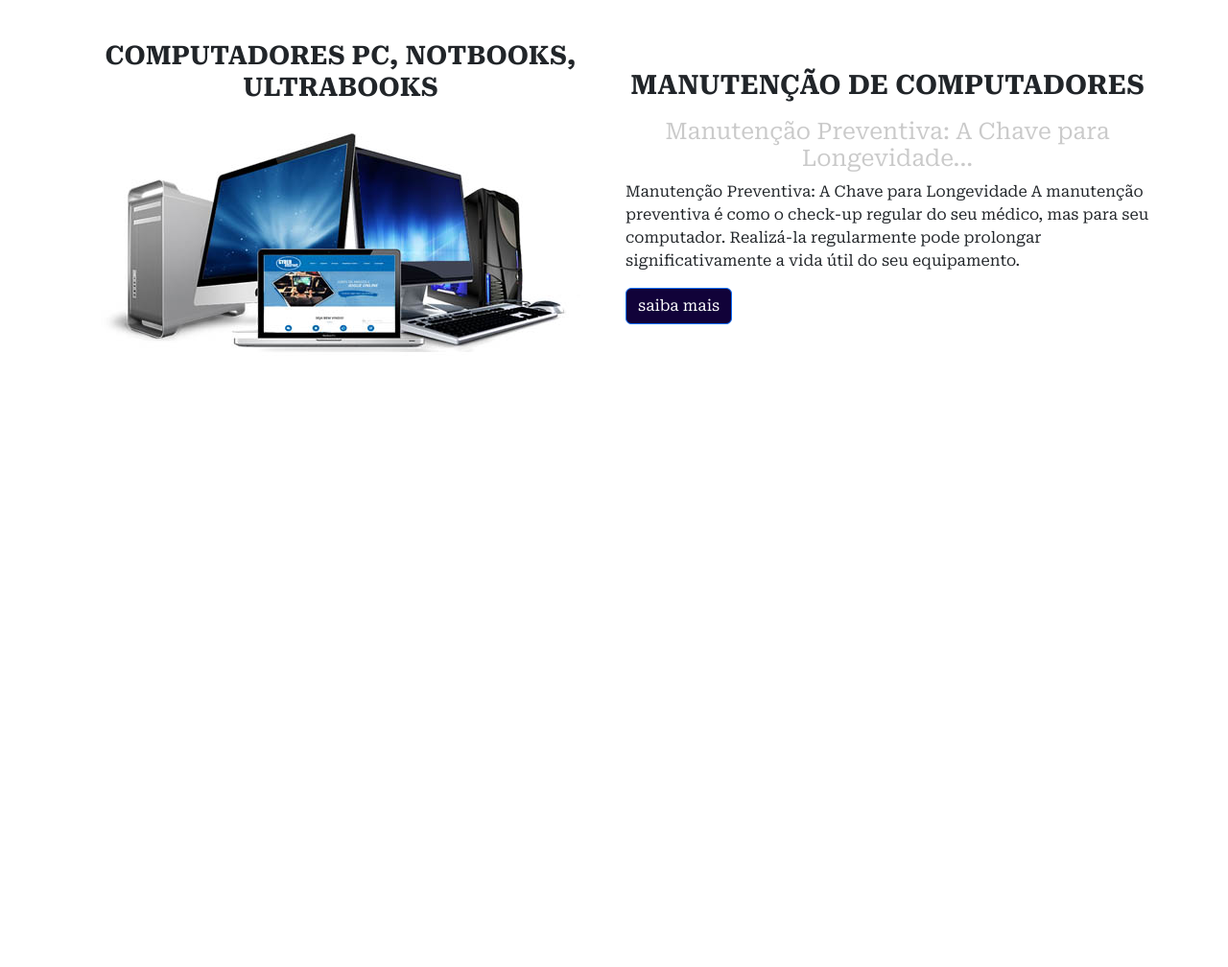
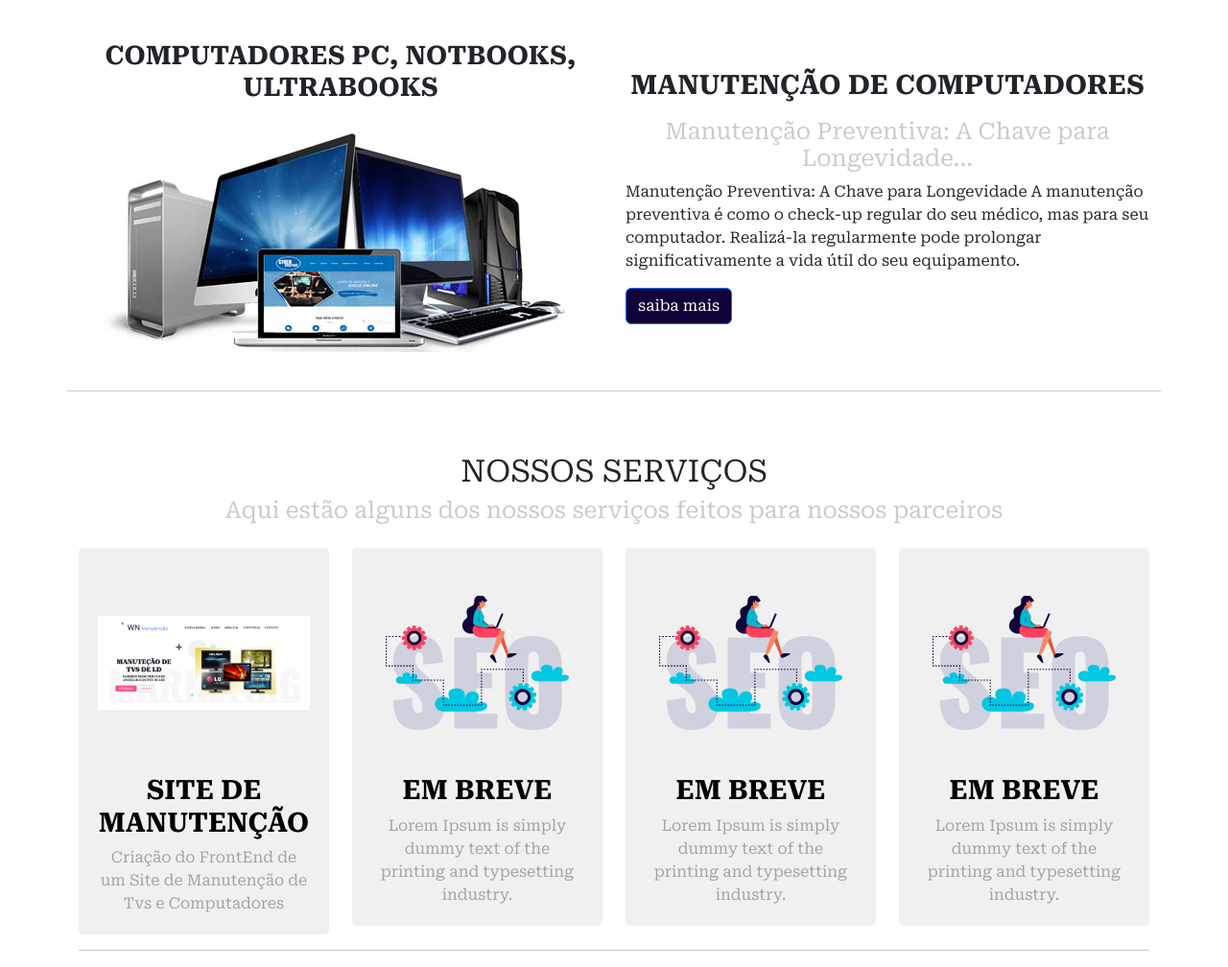
Before and after one commit to EvaneiWFreitas/FrontEnd, a plain HTML site: page index.html in a window 1280 px wide. Shown: the part 552-1560 px from the top of the page at 96% size. Before the commit the page ends 959 px from the top, so only its background shows below. Drawn offline with Linux system fonts and the light colour scheme.

Commit message:
Adicionando e estilizando o componente Serviços

```diff
--- a/css/config.css
+++ b/css/config.css
@@ -1,11 +1,13 @@
 /* CONFIGURAÇÃO DE CORES */
-:root{
+
+:root {
     --primary: #FC5185;
-    --primary-dark:#F83771;
+    --primary-dark: #F83771;
     --secundary: #364f6b;
-    --terceira:#FFA33D;
-    --quarto:#110239;
-    --light:#f0f0f0;
-    --medium:#cacaca;
-    --dark:#a2a2a2;
+    --terceira: #FFA33D;
+    --quarto: #110239;
+    --quinto: #FD425F;
+    --light: #f0f0f0;
+    --medium: #cacaca;
+    --dark: #a2a2a2;
 }
--- a/css/custom.css
+++ b/css/custom.css
@@ -1,55 +1,89 @@
 /**Troncando o tipo de fonte no body e html*/
+
 body,
-html{
+html {
     font-family: 'Roboto Serif', serif;
+}
 
-}
 
 /************************************************************************
 ************************* HEADER ****************************************/
 
-#header{
+#header {
     width: 100%;
     background-color: transparent;
     transition: background ease-out 0.2s;
 }
 
-#header .navbar-collapse{
+#header .navbar-collapse {
     width: auto;
 }
 
-#header .nav-link{
+#header .nav-link {
     text-transform: uppercase;
     font-weight: 500;
     padding-left: 0;
     padding-right: 0;
-
-    color:#000;
+    color: #000;
     border-bottom: solid 2px transparent;
 }
+
 
 /************************************************************************
 ************************* SLIDER ****************************************/
 
-#header .nav-link:hover{
+#header .nav-link:hover {
     border-bottom: solid 2px var(--secundary);
-    color:var(--secundary)
+    color: var(--secundary)
 }
 
-#slider{
+#slider {
     background: url(../assets/slider-bg.svg) no-repeat center bottom;
     background-size: contain;
 }
 
-#slider h1{
+#slider h1 {
     text-transform: uppercase;
     font-weight: 900;
 }
 
-#slider h4{
+#slider h4 {
     font-size: 18px;
     text-transform: uppercase;
 }
 
+
 /************************************************************************
-************************* SOBRE ****************************************/
+************************* SERVIÇOS **************************************/
+
+#servicos a.destaque {
+    display: block;
+    background: var(--light);
+    border-radius: 5px;
+    text-align: center;
+    padding: 20px;
+    color: #000;
+    text-decoration: none;
+    transition: all ease-out 0.2s;
+}
+
+#servicos a.destaque:hover {
+    background: #fff;
+    box-shadow: 0px 0px 10px 0px rgba(0, 0, 0.12);
+    transform: scale(1.05);
+}
+
+#servicos p {
+    color: var(--dark);
+}
+
+#servicos a.destaque .img-container {
+    display: flex;
+    align-items: center;
+    justify-content: center;
+    height: 200px;
+}
+
+#servicos a.destaque .img-container img {
+    max-height: 160px;
+}
--- a/css/global.css
+++ b/css/global.css
@@ -1,64 +1,76 @@
-
-h1,h3,h4,h5,h6{
+h1,
+h3,
+h4,
+h5,
+h6 {
     text-align: center;
     font-weight: 700;
 }
 
-h2{
+h2 {
     font-weight: 400;
 }
 
-.texto{
+a {
+    color: var(--quarto);
+}
+
+a:hover {
+    color: var(--quinto);
+}
+
+.texto {
     text-transform: uppercase;
     padding-top: 39px;
     font-weight: bold;
     font-size: 27px;
 }
 
-.block{
+.block {
     margin-bottom: 17px;
 }
 
-.title{
+.title {
     text-transform: uppercase;
 }
 
-.subtitle{
-    color:var(--medium);
+.subtitle {
+    color: var(--medium);
     font-weight: 400;
 }
 
-.buttom{
+.buttom {
     text-transform: lowercase;
     font-weight: 500;
     padding-left: 1.4rem;
     padding-right: 1.4rem;
 }
 
-.buttom-primary{
+.buttom-primary {
     background-color: var(--primary);
     border-color: var(--primary);
 }
 
-.buttom-primary:hover{
+.buttom-primary:hover {
     background-color: var(--primary-dark);
     border-color: var(--primary-dark);
 }
 
-.buttom-primary-ouline{
+.buttom-primary-ouline {
     border-color: var(--primary);
-    color: var(--primary) ;
+    color: var(--primary);
 }
 
-.buttom-primary-ouline:hover{
+.buttom-primary-ouline:hover {
     background-color: var(--primary-dark);
-    border-color: var(--primary-dark) ;
+    border-color: var(--primary-dark);
 }
+
 
 /************************************************************************
 ************************* SOBRE ****************************************/
 
-.btsobre{
+.btsobre {
     background-color: var(--quarto);
     text-transform: lowercase;
 }
--- a/css/responsive.css
+++ b/css/responsive.css
@@ -1,14 +1,26 @@
 /** MIN-WIDTH */
-@media(min-width:992px){
-    #header .nav-link{
+
+@media(min-width:992px) {
+    #header .nav-link {
         margin-left: 15px;
         margin-right: 15px;
     }
 }
 
+
 /*Até o Tamanho Médio - MAX-MEDIUM*/
+
 @media (max-width: 991.98px) {
-     #header .navbar-collapse{
+    #header .navbar-collapse {
         width: 100%;
-     }
     }
+}
+
+@media(max-width:767.98px) {
+    #servicos a.destaque .img-container {
+        height: 120px;
+    }
+    #servicos a.destaque .img-container img {
+        max-height: 120px;
+    }
+}
--- a/index.html
+++ b/index.html
@@ -1,5 +1,6 @@
 <!doctype html>
 <html lang="pt-br">
+
 <head>
     <meta charset="utf-8">
     <meta name="viewport" content="width=device-width, initial-scale=1">
@@ -11,22 +12,17 @@
     <!-- CSS -->
     <link rel="stylesheet" href="css/main.css">
 </head>
+
 <body>
     <!-- HEADER -->
     <div id="header" class="">
         <div class="container">
             <nav class="navbar navbar-expand-lg navbar-light justify-content-between">
                 <a class="navbar-brand" href="#">
-                    <img src="/assets/logo-wn-manutencao.svg" width="400" class="img-fluid"  alt=" Logo" >
+                    <img src="/assets/logo-wn-manutencao.svg" width="400" class="img-fluid" alt=" Logo">
                 </a>
 
-                  <button
-                    class="navbar-toggler"
-                    type="button" data-bs-toggle="collapse"
-                    data-bs-target="#navbarNav"
-                    aria-controls="navbarNav"
-                    aria-expanded="false"
-                    aria-label="Toggle navigation">
+                <button class="navbar-toggler" type="button" data-bs-toggle="collapse" data-bs-target="#navbarNav" aria-controls="navbarNav" aria-expanded="false" aria-label="Toggle navigation">
                     <span class="navbar-toggler-icon"></span>
                   </button>
 
@@ -51,8 +47,10 @@
                     </ul>
                 </div>
             </nav>
-            </div><!--//CONTAINER -->
-          </div><!--//HEADER -->
+        </div>
+        <!--//CONTAINER -->
+    </div>
+    <!--//HEADER -->
 
     <!--SLIDER-->
     <div id="slider">
@@ -79,7 +77,7 @@
                 <hr>
                 <div class="col-md-6 text-center align-self-center">
                     <h2 class=" texto mt-0">Computadores PC, Notbooks, Ultrabooks</h2>
-                <img src="/assets/Manutencao-de-Computadores-e-Notebooks-em-Praia-Grande-A-Empresa.jpg"  class="img-fluid block" alt="">
+                    <img src="/assets/Manutencao-de-Computadores-e-Notebooks-em-Praia-Grande-A-Empresa.jpg" class="img-fluid block" alt="">
                 </div>
                 <div class="col-md-6 align-self-center mb-md-0 mb-4">
                     <h3 class="title block">Manutenção de Computadores</h3>
@@ -87,23 +85,81 @@
                         Manutenção Preventiva: A Chave para Longevidade...
                     </h4>
                     <p>
-                  Manutenção Preventiva: A Chave para Longevidade
-                  A manutenção preventiva é como o check-up regular do seu médico,
-                  mas para seu computador. Realizá-la regularmente pode prolongar
-                  significativamente a vida útil do seu equipamento.
+                        Manutenção Preventiva: A Chave para Longevidade A manutenção preventiva é como o check-up regular do seu médico, mas para seu computador. Realizá-la regularmente pode prolongar significativamente a vida útil do seu equipamento.
                     </p>
                     <a href="#"><button class="btn btn-primary btsobre">Saiba mais</button></a>
                 </div>
+                <hr>
             </div>
         </div>
     </div>
+
     <!--//SOBRE-->
 
     <!--SERVIÇOS-->
+    <div class="block" id="servicos">
+        <div class="container">
+            <h2 class="title text-center mt-5">Nossos Serviços</h2>
+            <h4 class="subtitle text-center mb-4">Aqui estão alguns dos nossos serviços feitos para nossos parceiros</h4>
+            <div class="row">
+                <div class="col-lg-3 col-md-6 mb-4 mb-lg-0">
+                    <a href="#" class="destaque">
+                        <div class="img-container mb-3">
+                            <img src="assets/serviço1.PNG" class="img-fluid" alt="">
+                        </div>
+                        <h3 class="text-uppercase">
+                            Site de Manutenção
+                        </h3>
+                        <p class="mb-0">
+                            Criação do FrontEnd de um Site de Manutenção de Tvs e Computadores
+                        </p>
+                    </a>
+                </div>
 
+                <div class="col-lg-3 col-md-6 mb-4 mb-lg-0">
+                    <a href="#" class="destaque">
+                        <div class="img-container mb-3">
+                            <img src="assets/destaque1.svg" class="img-fluid" alt="">
+                        </div>
+                        <h3 class="text-uppercase">Em breve</h3>
+                        <p class="mb-0">
+                            Lorem Ipsum is simply dummy text of the printing and typesetting industry.
+                        </p>
+                    </a>
+                </div>
+
+                <div class="col-lg-3 col-md-6 mb-4 mb-lg-0">
+                    <a href="#" class="destaque">
+                        <div class="img-container mb-3">
+                            <img src="assets/destaque1.svg" class="img-fluid" alt="">
+                        </div>
+                        <h3 class="text-uppercase">Em breve</h3>
+                        <p class="mb-0">
+                            Lorem Ipsum is simply dummy text of the printing and typesetting industry.
+                        </p>
+                    </a>
+                </div>
+
+                <div class="col-lg-3 col-md-6 mb-4 mb-lg-0">
+                    <a href="#" class="destaque">
+                        <div class="img-container mb-3">
+                            <img src="assets/destaque1.svg" class="img-fluid" alt="">
+                        </div>
+                        <h3 class="text-uppercase">Em breve</h3>
+                        <p class="mb-0">
+                            Lorem Ipsum is simply dummy text of the printing and typesetting industry.
+                        </p>
+                    </a>
+                </div>
+
+            </div>
+            <hr>
+        </div>
+    </div>
     <!--//SERVIÇOS-->
 
     <script src="js/popper.min.js"></script>
     <script src="js/bootstrap.min.js"></script>
 </body>
+
 </html>
```
Also changed, not shown: assets/serviço1.PNG (added). Lines whose indentation alone changed are shown as unchanged.
